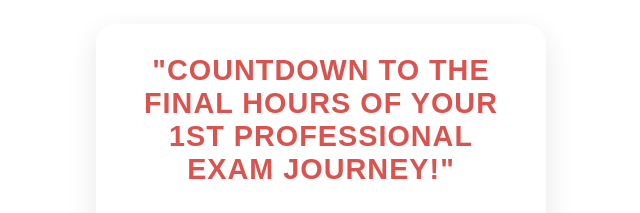
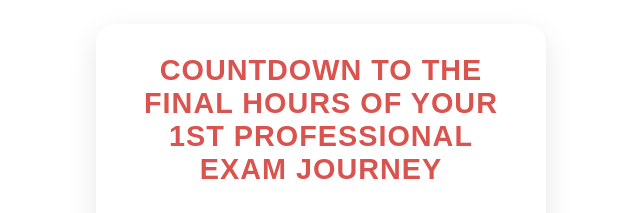
Before and after one commit to Shamsudduha/timer9, a plain HTML site: page index.html in a window 1280 px wide. Shown: the part 140-353 px from the top of the page, without its empty margins (319-959 px from the left). Drawn offline with Linux system fonts and the light colour scheme.

Commit message:
Update index.html

```diff
--- a/index.html
+++ b/index.html
@@ -8,8 +8,7 @@
 </head>
 <body>
   <div class="container">
-    <h1>"Countdown to the Final Hours of Your 1st Professional Exam Journey!"
-
+    <h1>Countdown to the Final Hours of Your 1st Professional Exam Journey
 </h1>
     <div class="timer">
       <div>
```
